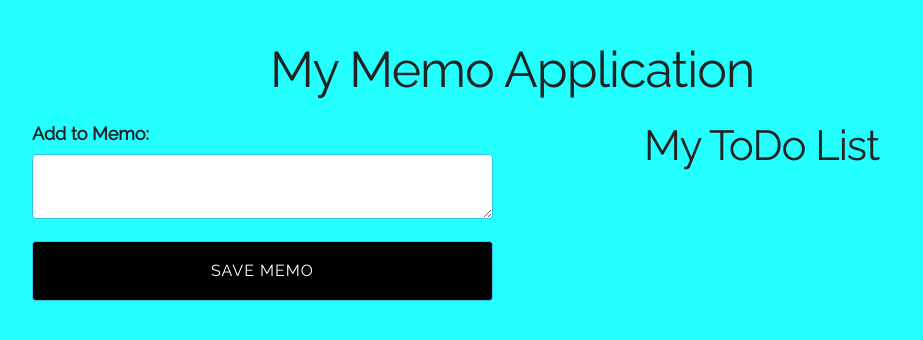
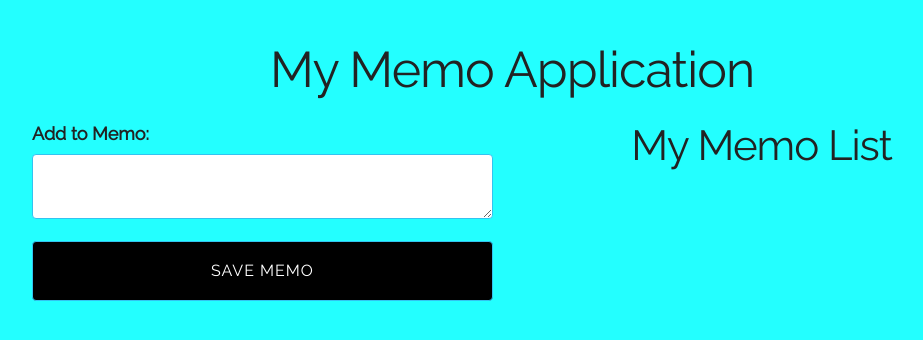
Before and after one commit to bhurtelmahesh/myMemoApp, a plain HTML site: page index.html in a window 1280 px wide. Shown: the whole page, without its empty margins (128-1051 px from the left). Drawn offline with Linux system fonts and the light colour scheme.

Commit message:
Update index.html

```diff
--- a/index.html
+++ b/index.html
@@ -25,7 +25,7 @@
                     </form>
                 </div> <!--.six-->
                 <div class="six columns">
-                    <h2>My ToDo List</h2>
+                    <h2>My Memo List</h2>
                     <div id="tweet-list"></div>
                 </div> <!--.six-->
             </div>
```
